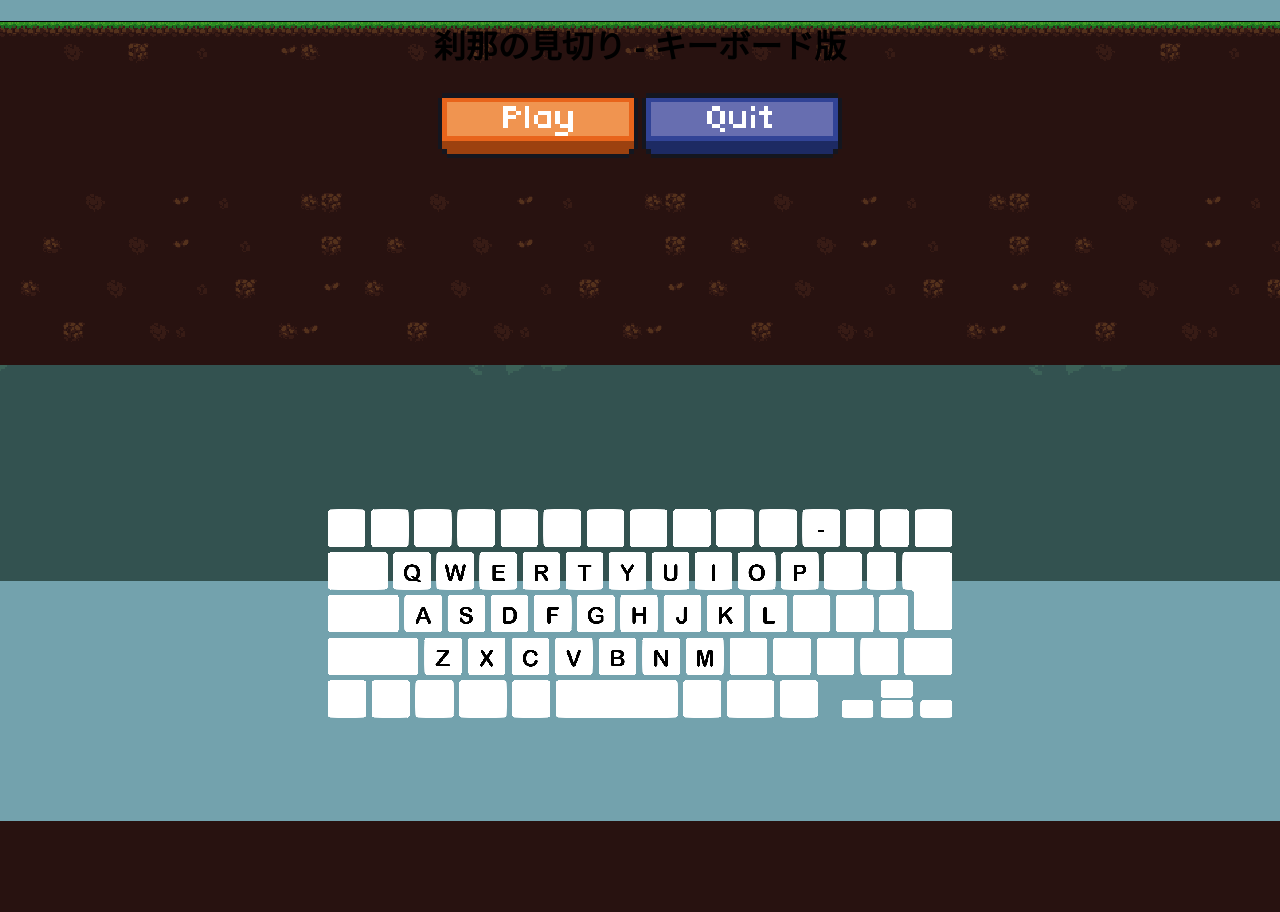
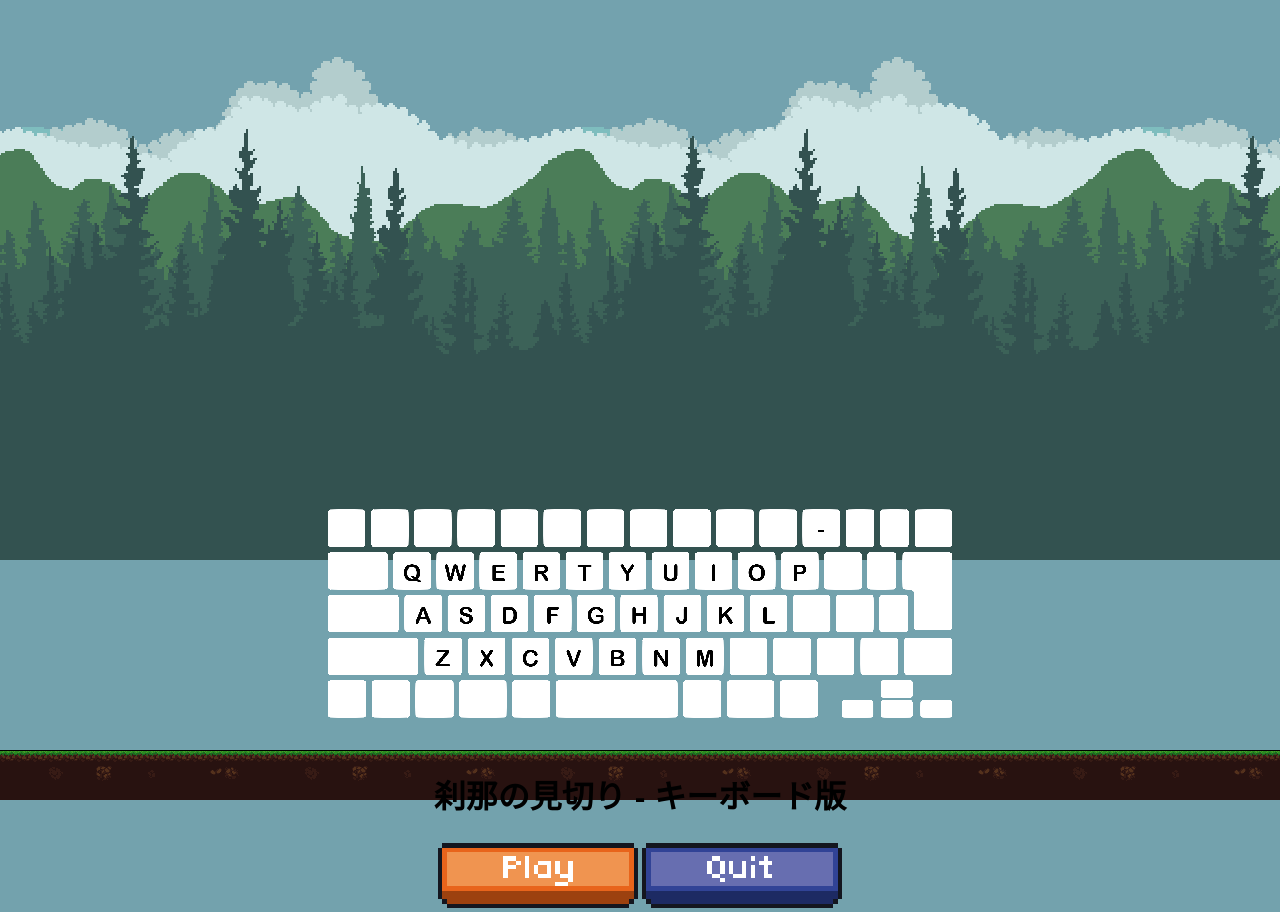
Before and after one commit to thangyna/extralatest, a PHP site: page /mikiri.php in a window 1280 px wide. Before the commit the page ends 821 px from the top, so only its background shows below. Run offline with PHP 8.4, Linux system fonts and the light colour scheme; the visitor is signed in with stand-in values (Sample User, id 1).

Commit message:
eric: ai

```diff
--- a/extra105/mikiri_animations.js
+++ b/extra105/mikiri_animations.js
@@ -18,15 +18,14 @@ function scrollBackground() {
     posX3 -= 0.5;
     posX4 -= 0.3;
     skyX -=  0.1;
-    groundX -= 1.5;
+    groundX -= 2;
 
     elem1.style.backgroundPosition = posX1 + "px 0px";  // 背景の位置を更新
     elem2.style.backgroundPosition = posX2 + "px 0px";
     elem3.style.backgroundPosition = posX3 + "px 0px";
     elem4.style.backgroundPosition = posX4 + "px 0px";
     sky.style.backgroundPosition = skyX + "px 0px";
-    ground.style.backgroundPosition = groundX + "px 0px";
-    ground.style.backgroundPosition = bottom;
+    sky.style.backgroundPosition = groundX + "px 0px";
 
     requestAnimationFrame(scrollBackground);  // アニメーションを継続
 }
--- a/extra105/mikiri_style.css
+++ b/extra105/mikiri_style.css
@@ -56,11 +56,11 @@ body, html {
 
 /* 地面 */
 #ground {
-    height: 100vh;
-    background-size: 43vh;
-    background-position: bottom;
-    background-repeat: repeat-x;
-    image-rendering: pixelated; /* ドット絵をぼやけずに表示 */
+    position: absolute; /* 絶対位置に設定 */
+    bottom: 0; /* 下端に配置 */
+    width: 100%; /* 幅を100%に設定 */
+    height: 50px; /* 高さを適宜設定 */
+    background: url('path/to/ground-image.png') repeat-x; /* 背景画像を設定 */
 }
 
 /* キーボード */
```
